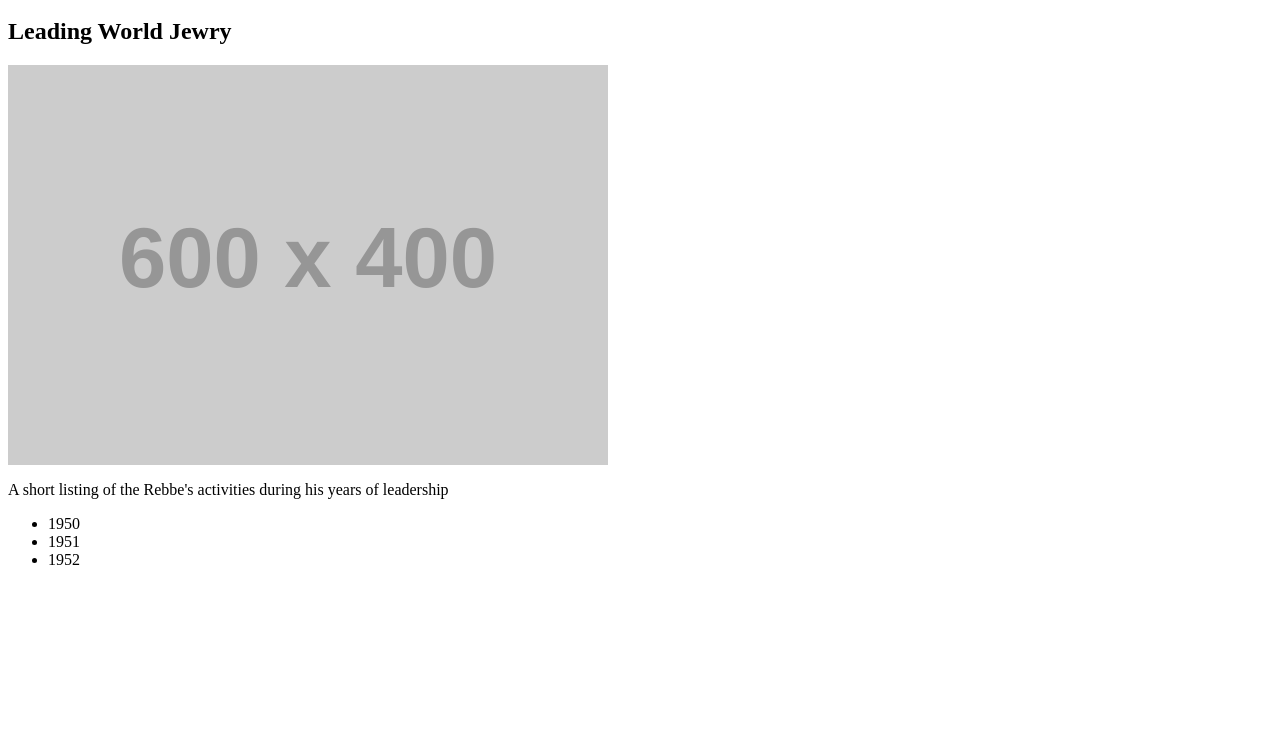
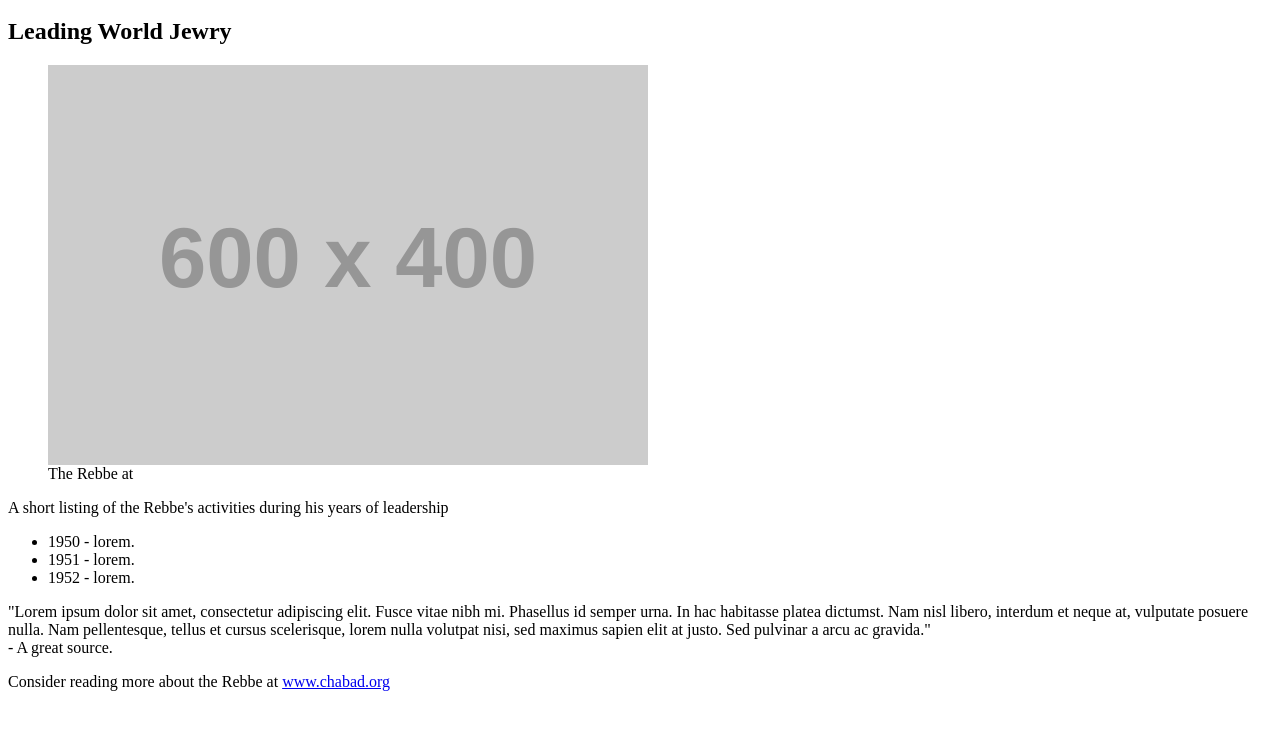
Before and after one commit to tzviki/tribute, a plain HTML site: page index.html in a window 1280 px wide. Shown: the part 48-778 px from the top of the page. Drawn offline with Linux system fonts and the light colour scheme; placeholder pictures from the web are drawn by us.

Commit message:
Added Figure tags and completed page outline

```diff
--- a/index.html
+++ b/index.html
@@ -10,13 +10,20 @@
         <main>
             <h1>The Lubavitche Rebbe</h1>
             <h2>Leading World Jewry</h2>
-            <img src="http://placehold.it/600x400" alt="placeholder"/>
+            <figure>
+
+                <img src="http://placehold.it/600x400" alt="placeholder"/>
+                <figcaption>The Rebbe at</figcaption>
+            </figure>
             <p>A short listing of the Rebbe's activities during his years of leadership</p>
             <ul>
-                <li>1950</li>
-                <li>1951</li>
-                <li>1952</li>
+                <li><span id="year">1950</span> - lorem.</li>
+                <li><span id="year">1951</span> - lorem.</li>
+                <li><span id="year">1952</span> - lorem.</li>
             </ul>
+            <p>"Lorem ipsum dolor sit amet, consectetur adipiscing elit. Fusce vitae nibh mi. Phasellus id semper urna. In hac habitasse platea dictumst. Nam nisl libero, interdum et neque at, vulputate posuere nulla. Nam pellentesque, tellus et cursus scelerisque, lorem nulla volutpat nisi, sed maximus sapien elit at justo. Sed pulvinar a arcu ac gravida."<br />
+            <span id="source">- A great source.</span></p>
+            <p>Consider reading more about the Rebbe at <a href="www.chabad.org">www.chabad.org</a></p>
 
 
         </main>
```
